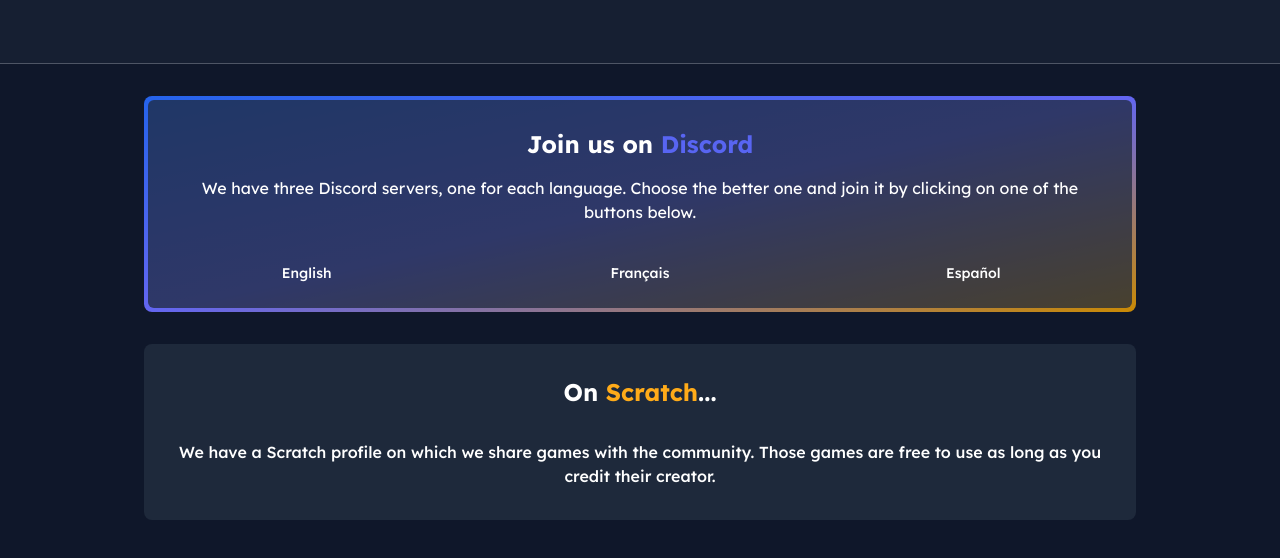
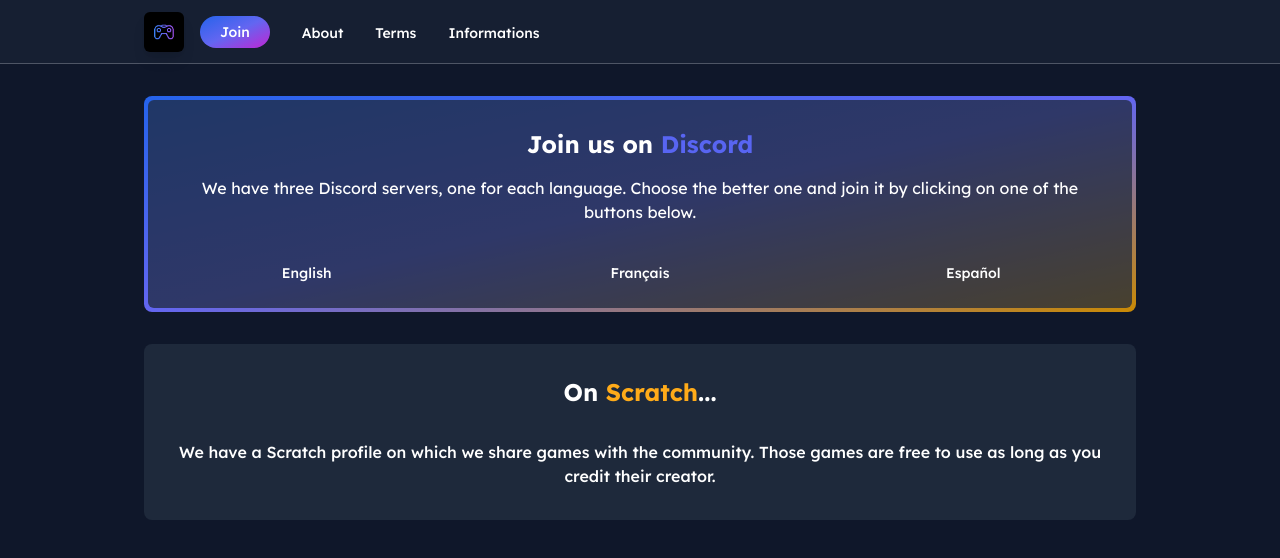
Before and after one commit to thegamehallows/main-website, a plain HTML site: page pages/join.html in a window 1280 px wide. Drawn offline with nearby package versions, Linux system fonts and the light colour scheme.

Commit message:
Update join.html

```diff
--- a/pages/join.html
+++ b/pages/join.html
@@ -42,6 +42,6 @@
 				<p>We have a Scratch profile on which we share games with the community. Those games are free to use as long as you credit their creator.</p>
 			</div>
 		</div>
-		<script src="/src/index.ts" onload="load()"></script>
+		<script src="/src/index.js" onload="load()"></script>
 	</body>
 </html>
```
